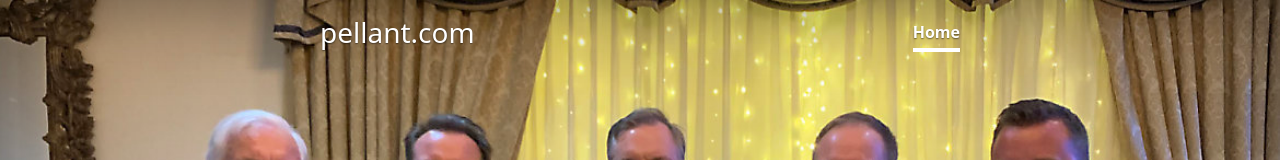
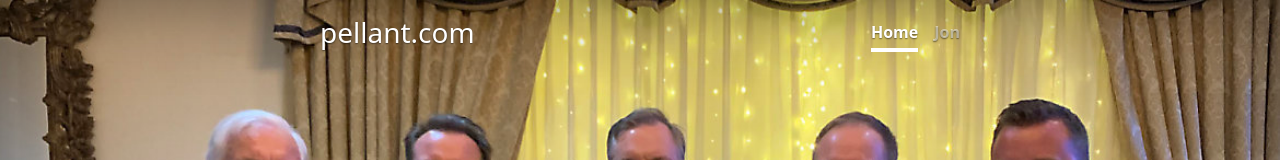
Before and after one commit to w1jp/pellant_web, a plain HTML site: page index.html in a window 1280 px wide. Shown: the top 160 px of the page. Drawn offline with nearby package versions, Linux system fonts and the light colour scheme.

Commit message:
Added jon.pellant.com.

```diff
--- a/index.html
+++ b/index.html
@@ -81,7 +81,7 @@
         <h3 class="float-md-start mb-0">pellant.com</h3>
         <nav class="nav nav-masthead justify-content-center float-md-end">
           <a class="nav-link fw-bold py-1 px-0 active" aria-current="page" href="#">Home</a>
-          <a class="nav-link fw-bold py-1 px-0" hidden href="#">Features</a>
+          <a class="nav-link fw-bold py-1 px-0"  href="https://jon.pellant.com">Jon</a>
           <a class="nav-link fw-bold py-1 px-0" hidden href="#">Contact</a>
         </nav>
       </div>
```
